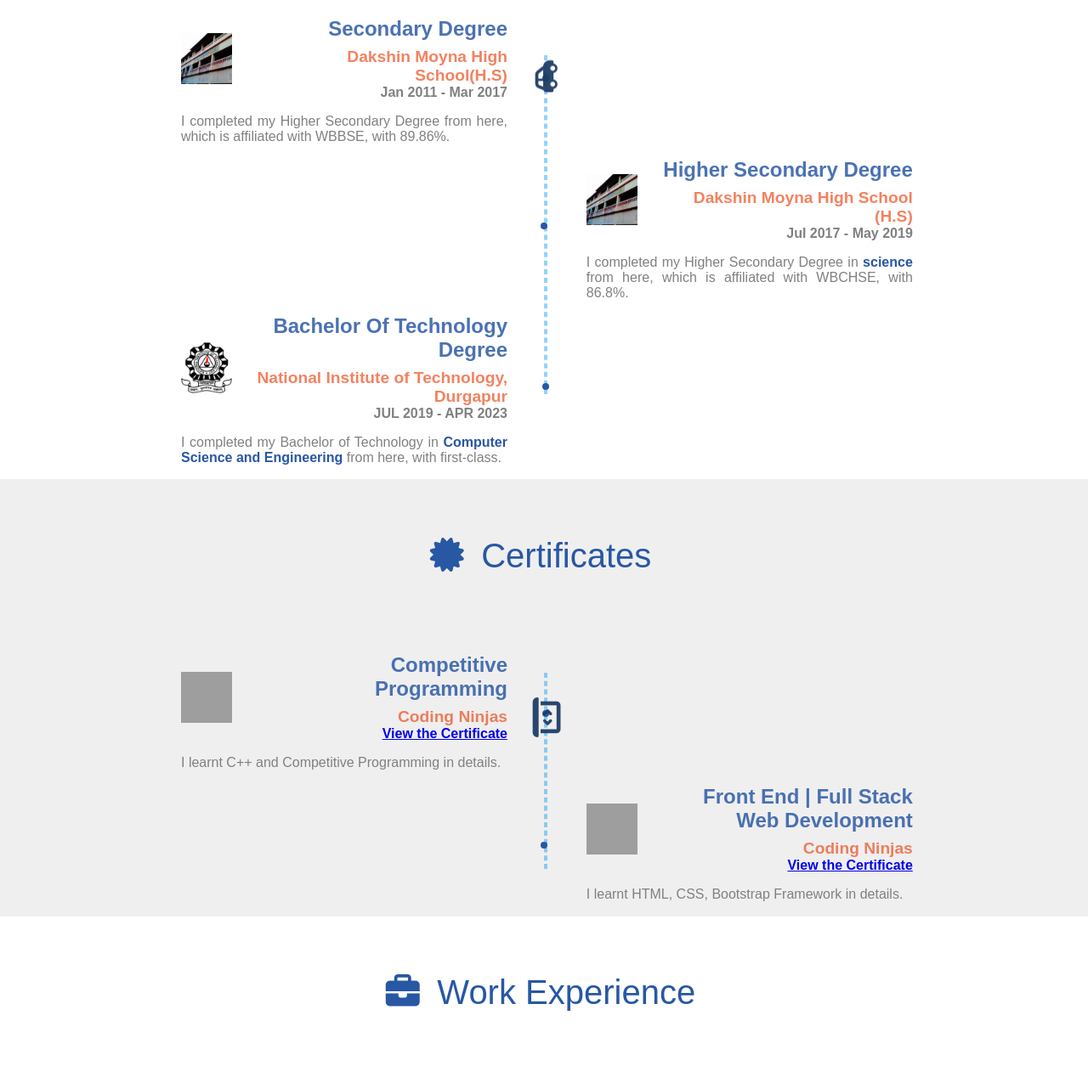
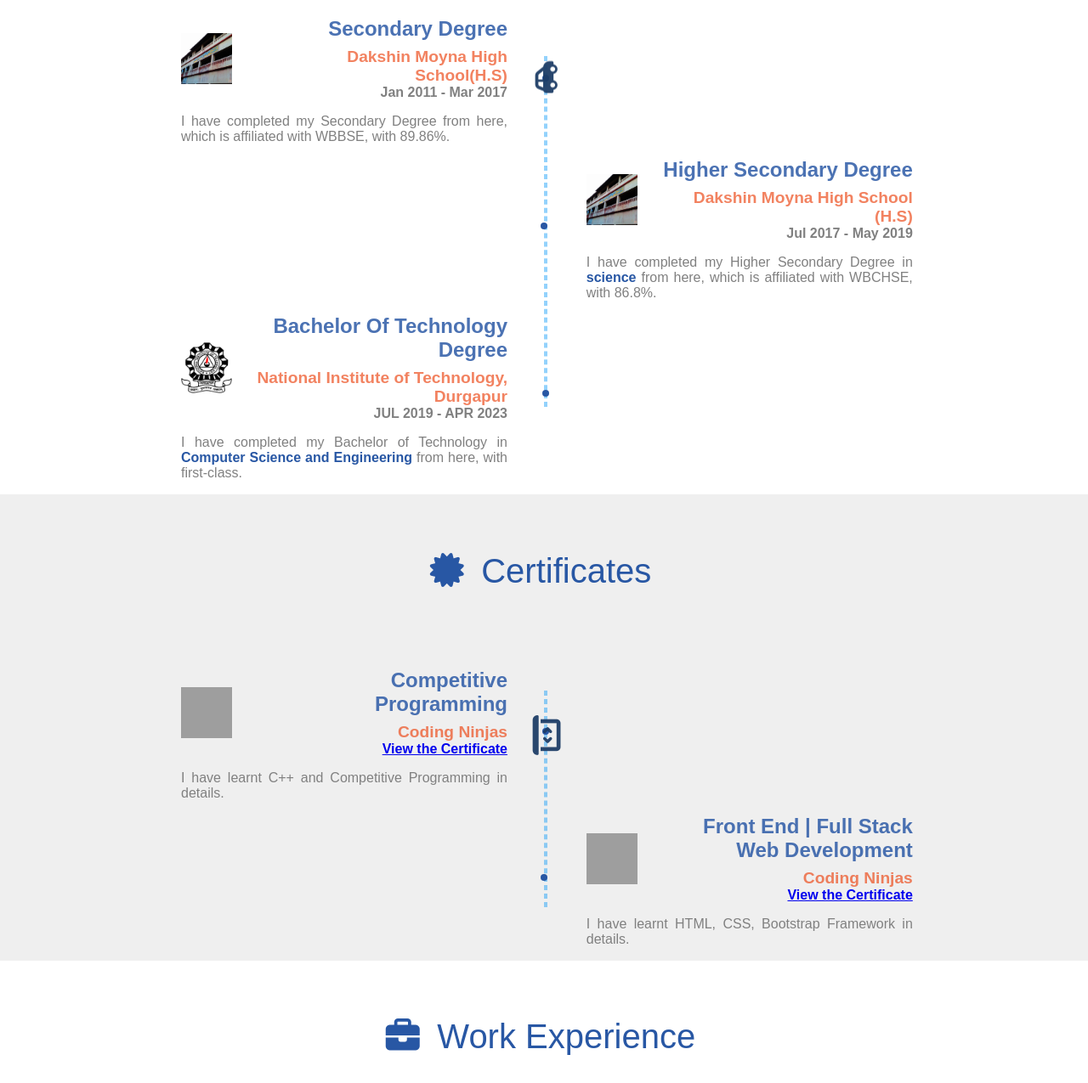
Before and after one commit to arindamparia/MyResume, a plain HTML site: page index.html in a window 1280 px wide. Shown: the part 1340-2615 px from the top of the page at 85% size. Drawn offline with Linux system fonts and the light colour scheme; grey boxes are pictures that could not be loaded.

Commit message:
my resume

```diff
--- a/index.html
+++ b/index.html
@@ -23,6 +23,9 @@
             </li>
             <li>
                 <a href="#education">Education</a>
+            </li>
+            <li>
+                <a href="#certificates">Certificate</a>
             </li>
             <li>
                 <a href="#experience">Experience</a>
@@ -118,7 +121,7 @@
                 </a>
             </div>
             <div class="skill-progress">
-                <a href="https://certificate.codingninjas.com/view/e827f775920648fe" target="_blank">
+                <a href="https://certificate.codingninjas.com/verify/e827f775920648fe" target="_blank">
                     <div class="eighty-five-percent mb-light-purple">
                         <div class="skill-name">
                             <span> CSS </span>
@@ -166,7 +169,7 @@
                     </div>
                 </div>
                 <div class="work-about">
-                    <p>I completed my Higher Secondary Degree from here, which is affiliated with WBBSE, with 89.86%.</p>
+                    <p>I have completed my Secondary Degree from here, which is affiliated with WBBSE, with 89.86%.</p>
                 </div>
             </div>
             <div class="experience-box">
@@ -179,7 +182,8 @@
                     </div>
                 </div>
                 <div class="work-about">
-                    <p>I completed my Higher Secondary Degree in <span class="text-highlight">science</span> from here, which is affiliated with WBCHSE, with 86.8%.</p>
+                    <p>I have completed my Higher Secondary Degree in <span class="text-highlight">science</span> from
+                        here, which is affiliated with WBCHSE, with 86.8%.</p>
                 </div>
             </div>
             <div class="experience-box">
@@ -192,7 +196,8 @@
                     </div>
                 </div>
                 <div class="work-about">
-                    <p>I completed my Bachelor of Technology in <span class="text-highlight">Computer Science and Engineering</span> from here, with first-class.</p>
+                    <p>I have completed my Bachelor of Technology in <span class="text-highlight">Computer Science and Engineering</span>
+                        from here, with first-class.</p>
                 </div>
             </div>
             <div class="progress-bar">
@@ -221,7 +226,7 @@
                     </div>
                 </div>
                 <div class="work-about">
-                    <p>I learnt C++ and Competitive Programming in details.</p>
+                    <p>I have learnt C++ and Competitive Programming in details.</p>
                 </div>
             </div>
             <div class="experience-box">
@@ -237,7 +242,7 @@
                     </div>
                 </div>
                 <div class="work-about">
-                    <p>I learnt HTML, CSS, Bootstrap Framework in details.</p>
+                    <p>I have learnt HTML, CSS, Bootstrap Framework in details.</p>
                 </div>
             </div>
             <div class="progress-bar">
```
